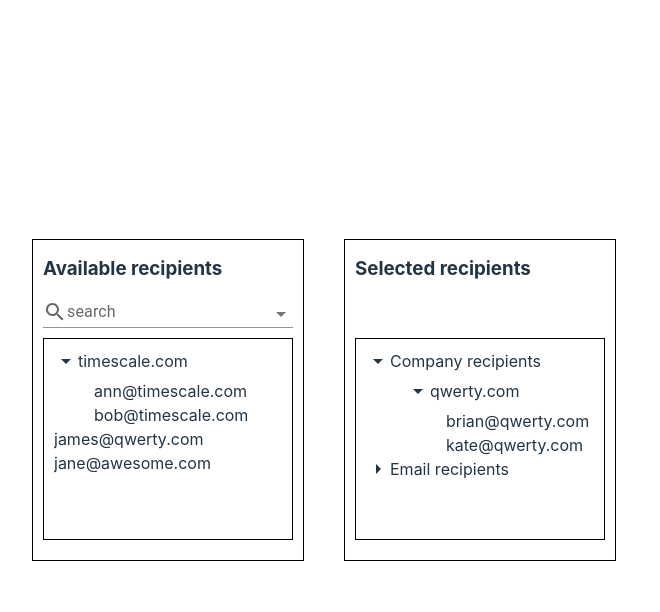
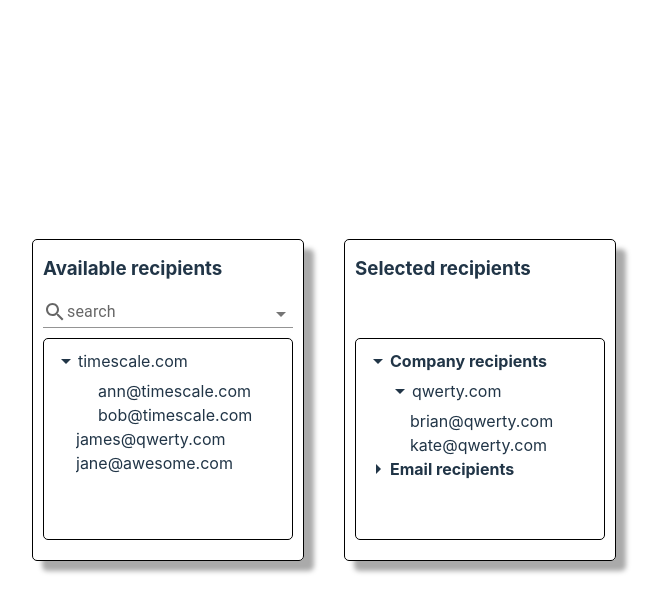
Before and after one commit to junhyungso/timescale-assignment, a React (Vite) app: page / in a window 1280 px wide. Both pictures are taken after a click on the icon 694 px from the left and 361 px from the top of the page. Shown: the top 612 px of the page, without its empty margins (316-976 px from the left). Built offline with nearby package versions, Linux system fonts and the light colour scheme.

Commit message:
fix styling

```diff
--- a/src/components/Recipients/Recipients.css
+++ b/src/components/Recipients/Recipients.css
@@ -6,14 +6,18 @@
 
 .available-column {
   border: 1px solid black;
+  border-radius: 5px;
   padding: 10px 10px;
   margin: 20px;
   width: 250px;
   height: 300px;
+  box-shadow: 10px 10px 5px #aaaaaa;
+
 }
 
 .available-container {
   border: 1px solid black;
+  border-radius: 5px;
   margin: 10px 0px 0px;
   padding: 10px;
   height: 180px;
@@ -23,14 +27,17 @@
 
 .selected-column {
   border: 1px solid black;
+  border-radius: 5px;
   padding: 10px 10px;
   margin: 20px;
   width: 250px;
   height: 300px;
+  box-shadow: 10px 10px 5px #aaaaaa;
 }
 
 .selected-container {
   border: 1px solid black;
+  border-radius: 5px;
   margin: 55px 0px 0px;
   padding: 10px;
   height: 180px;
@@ -50,9 +57,18 @@
   display: flex;
 }
 
-.list {
-  white-space: nowrap;
-  overflow: hidden;
-  text-overflow: ellipsis;
-  max-width: 220px;
+.company-email-list {
+  margin-left: 44px;
 }
+
+.selected-company-list {
+  margin-left: 22px;
+}
+
+.selected-company-email-list {
+  margin-left: 22px;
+}
+
+.selected-email-list {
+  margin-left: 22px;
+}
--- a/src/components/Recipients/Recipients.tsx
+++ b/src/components/Recipients/Recipients.tsx
@@ -284,7 +284,7 @@ const Recipients = () => {
                     {expandToggles[domain] &&
                       emails.map((email: string) => (
                         <li
-                          className="list"
+                          className="company-email-list"
                           onClick={() =>
                             handleRecipientClicked(email, "available")
                           }
@@ -296,7 +296,6 @@ const Recipients = () => {
                 </>
               ) : (
                 <li
-                  className="list"
                   onClick={() => handleRecipientClicked(emails[0], "available")}
                 >
                   {emails[0]}
@@ -318,7 +317,7 @@ const Recipients = () => {
                     <ArrowDropDown onClick={() => handleHide("company")} />
                   )}
                 </div>
-                <span>Company recipients</span>
+                <strong>Company recipients</strong>
               </div>
               {expandToggles.company && (
                 <ul>
@@ -327,7 +326,7 @@ const Recipients = () => {
                       emails?.length > 1 && (
                         <div key={domain} className="domain-group">
                           <div className="domain-container">
-                            <div>
+                            <div className="selected-company-list">
                               {!expandToggles[domain] && (
                                 <ArrowRight
                                   onClick={() => handleExpand(domain)}
@@ -347,11 +346,11 @@ const Recipients = () => {
                               {domain}
                             </span>
                           </div>
-                          <ul>
+                          <ul className="selected-company-email-list">
                             {expandToggles[domain] &&
                               emails.map((email) => (
                                 <li
-                                  className="list"
+                                  className="selected-company-email-list"
                                   onClick={() =>
                                     handleRecipientClicked(email, "selected")
                                   }
@@ -376,7 +375,7 @@ const Recipients = () => {
                     <ArrowDropDown onClick={() => handleHide("individual")} />
                   )}
                 </div>
-                <span>Email recipients</span>
+                <strong>Email recipients</strong>
               </div>
               {expandToggles.individual && (
                 <ul>
@@ -384,7 +383,7 @@ const Recipients = () => {
                     (emails) =>
                       emails?.length === 1 && (
                         <li
-                          className="list"
+                          className="selected-email-list"
                           onClick={() =>
                             handleRecipientClicked(emails[0], "selected")
                           }
--- a/src/index.css
+++ b/src/index.css
@@ -43,10 +43,16 @@ h3 {
 ul {
   margin: 0px;
   list-style-type: none;
+  padding: 0px;
 }
 
 li {
   list-style-type: none;
+  white-space: nowrap;
+  overflow: hidden;
+  text-overflow: ellipsis;
+  max-width: 220px;
+  margin-left: 22px;
 }
 
 button {
```
